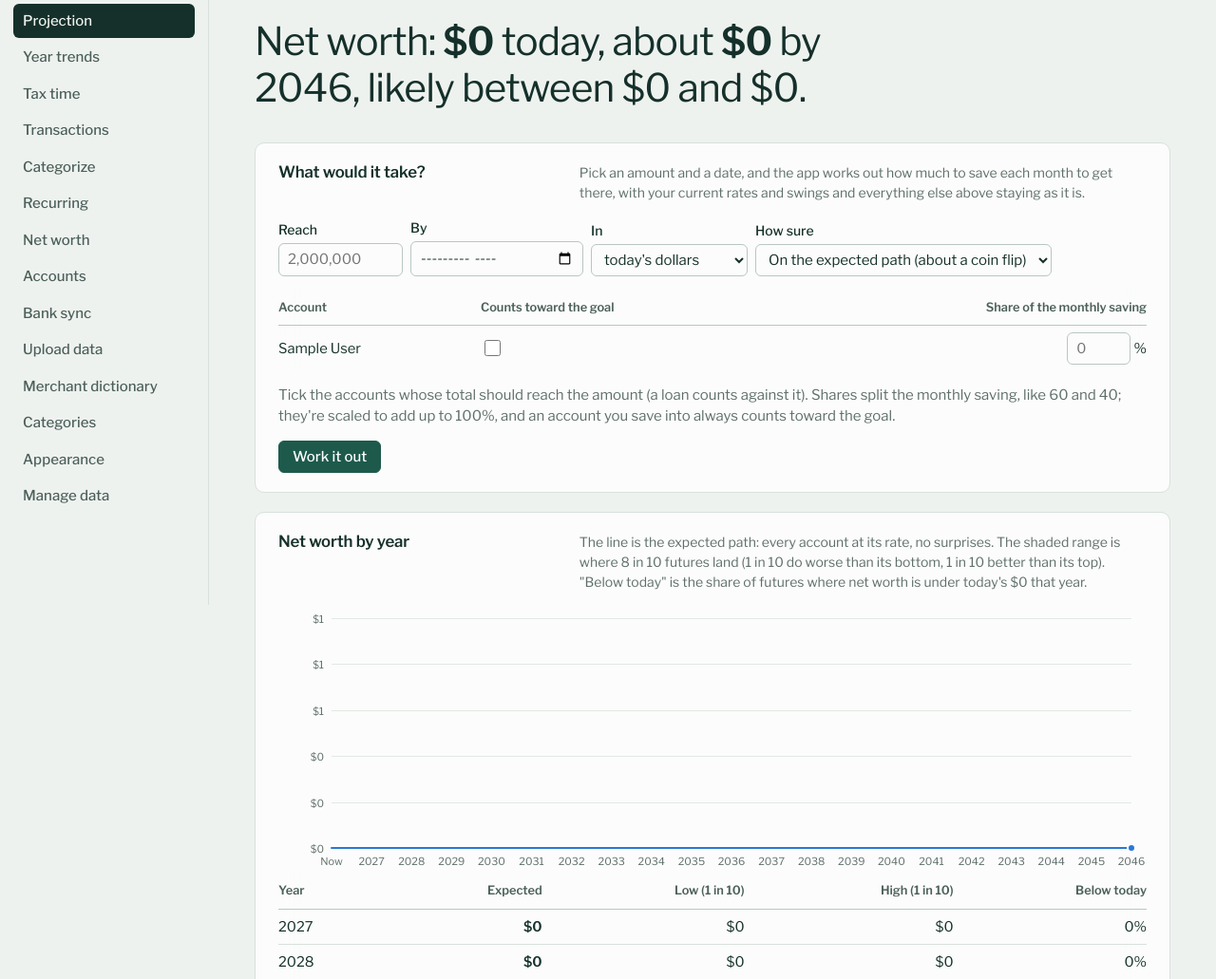
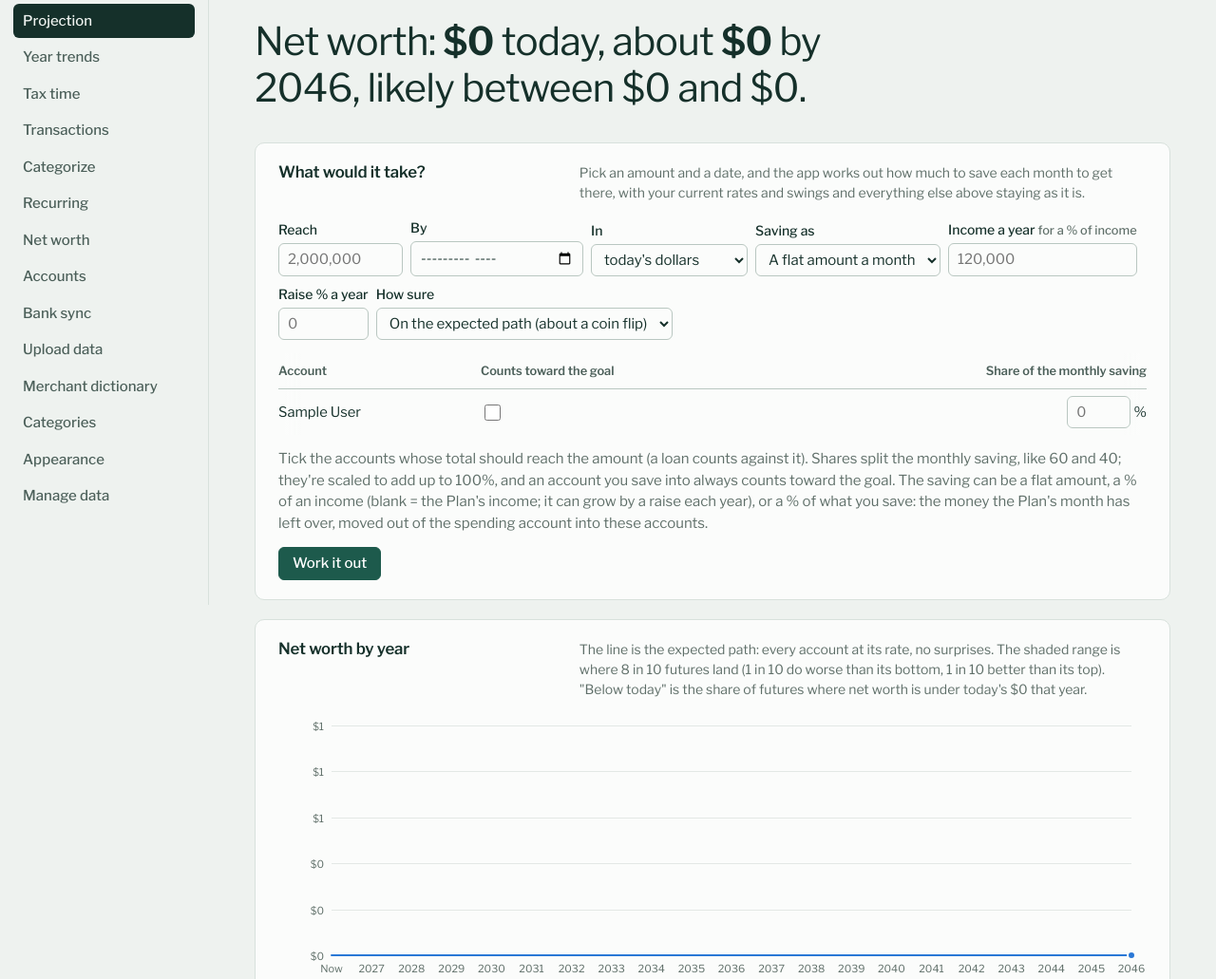
Before and after one commit to AeroPoint/AP-BalancePoint, a Flask app: page /projection in a window 1280 px wide. Shown: the part 163-1194 px from the top of the page at 95% size. Run offline with Flask 3, Linux system fonts and the light colour scheme; the visitor is signed in with stand-in values (Sample User, id 1); data comes from the database, SQL or seed files in the repository; data that the repository does not hold is empty.

Commit message:
What would it take: save a flat amount, a % of income (with a yearly raise), or a % of what each month leaves over
Co-Authored-By: Claude Opus 5.5 <noreply@anthropic.com>

```diff
--- a/budget/templates/projection.html
+++ b/budget/templates/projection.html
@@ -35,26 +35,40 @@
   <div class="panel-head"><h2>What would it take?</h2>
     <p class="muted">Pick an amount and a date, and the app works out how much to save each month to get there, with your current
       rates and swings and everything else above staying as it is.</p></div>
+  {% if p.goal_error %}
+  <p class="goal-answer">{% if p.goal_error == 'savings needs the plan' %}A share of what you save needs the Plan: turn on "Include the Plan" below.
+    {% else %}There's nothing to take a share of: {{ 'the Plan has no month with money left over before that date' if gs.basis == 'savings' else 'the income is 0' }}.{% endif %}</p>
+  {% endif %}
   {% if g %}
   {% set into_names = [] %}{% for aid, share in g.into.items() %}{% set _ = into_names.append(names.get(aid) ~ (' ' ~ '%.0f'|format(share * 100) ~ '%' if g.into|length > 1 else '')) %}{% endfor %}
   {% set measure_names = [] %}{% for aid in g.measure %}{% set _ = measure_names.append(names.get(aid)) %}{% endfor %}
   <p class="goal-answer">
-    {% if g.needed is none %}
+    {% if g.needed is none and g.basis == 'savings' %}
+      Even everything the Plan's months leave over doesn't reach {{ g.amount|money(false) }} by {{ g.by|month_label }} {{ g.label }}: save a flat amount
+      or a share of income on top, pick a later date, or a lower level of certainty.
+    {% elif g.needed is none %}
       Even saving a lot more each month doesn't reach {{ g.amount|money(false) }} by {{ g.by|month_label }} {{ g.label }}: try a later date or a lower level of certainty.
     {% elif g.on_track %}
       <b>You're already on track:</b> without saving anything extra, you'd reach {{ g.amount|money(false) }}{% if g.real %} (today's dollars){% endif %}
       by {{ g.by|month_label }} {{ g.label }}.
     {% else %}
-      Save <b>{{ g.needed|money(false) }} a month</b>{% if g.into|length > 1 %}, split {{ into_names|join(', ') }},{% else %} into {{ into_names[0] }}{% endif %}
-      on top of what you do now, to have <b>{{ g.amount|money(false) }}</b>{% if g.real %} in today's dollars ({{ g.target|money(false) }} in {{ g.by[:4] }} dollars){% endif %}
+      {% if g.basis == 'income' %}
+      Save <b>{{ '%.1f'|format(g.needed * 100) }}% of income</b> ({{ g.income|money(false) }} a year{% if g.raise %}, growing {{ g.raise }}% a year{% endif %}:
+      {{ (g.needed * p.goal_first)|money(false) }} a month to start){% elif g.basis == 'savings' %}
+      Put <b>{{ '%.0f'|format(g.needed * 100) }}% of what you save</b> each month (what the Plan's month leaves over; {{ (g.needed * p.goal_first)|money(false) }}
+      in the first month){% else %}
+      Save <b>{{ g.needed|money(false) }} a month</b>{% endif %}{% if g.into|length > 1 %}, split {{ into_names|join(', ') }},{% else %} into {{ into_names[0] }}{% endif %}
+      {{ 'instead of leaving it in the spending account,' if g.basis == 'savings' else 'on top of what you do now,' }} to have <b>{{ g.amount|money(false) }}</b>{% if g.real %} in today's dollars ({{ g.target|money(false) }} in {{ g.by[:4] }} dollars){% endif %}
       by {{ g.by|month_label }}, {{ g.label }}.
-      {% if p.plan_income %}That's {{ '%.0f'|format(g.needed / p.plan_income * 100) }}% of the Plan's monthly income.{% endif %}
+      {% if p.plan_income and g.basis == 'flat' %}That's {{ '%.0f'|format(g.needed / p.plan_income * 100) }}% of the Plan's monthly income.{% endif %}
     {% endif %}
   </p>
   <p class="muted">Counted toward the goal: {{ measure_names|join(', ') }}{% if g.measure|length > 3 %} ({{ g.measure|length }} accounts){% endif %}.
     Without saving anything extra, the expected path gets to {{ g.expected_without|money(false) }}{% if g.real %} in today's dollars{% endif %},
-    and {{ '%.0f'|format(g.reach_without * 100) }}% of the futures reach the goal. The amount is the same each month{% if g.real %}, in dollars of the day (it isn't raised with inflation){% endif %};
-    it comes out of what you'd otherwise spend, so it's on top of the Plan.</p>
+    and {{ '%.0f'|format(g.reach_without * 100) }}% of the futures reach the goal. {% if g.basis == 'flat' %}The amount is the same each month{% if g.real %}, in dollars of the day (it isn't raised with inflation){% endif %};
+    it comes out of what you'd otherwise spend, so it's on top of the Plan.{% elif g.basis == 'income' %}It moves with the income{% if g.raise %} as it grows{% endif %},
+    and comes out of what you'd otherwise spend, on top of the Plan.{% else %}It changes with the month: more when the Plan's month leaves more over,
+    nothing in months that run short.{% endif %}</p>
   {% endif %}
   {% set gm = gs.measure if gs.measure is iterable and gs.measure is not string else [] %}
   {% set gi = gs.into if gs.into is mapping else {} %}
@@ -64,6 +78,11 @@
       <label class="field"><span>By</span><input type="month" name="by" required value="{{ gs.by or '' }}"></label>
       <label class="field"><span>In</span>
         <select name="real"><option value="1"{% if gs.real %} selected{% endif %}>today's dollars</option><option value="0"{% if gs and not gs.real %} selected{% endif %}>dollars of that day</option></select></label>
+      <label class="field"><span>Saving as</span>
+        <select name="basis">{% for value, label in [('flat', 'A flat amount a month'), ('income', 'A % of income'), ('savings', 'A % of what you save')] %}<option value="{{ value }}"{% if gs.basis == value %} selected{% endif %}>{{ label }}</option>{% endfor %}</select></label>
+      <label class="field"><span>Income a year <small class="muted">for a % of income</small></span>
+        <input name="income" inputmode="decimal" size="10" value="{{ '%.0f'|format(gs.income) if gs.income else '' }}" placeholder="{{ '%.0f'|format(p.plan_income * 12) if p.plan_income else '120,000' }}"></label>
+      <label class="field"><span>Raise % a year</span><input name="raise" inputmode="decimal" size="4" value="{{ gs['raise'] or '' }}" placeholder="0"></label>
       <label class="field"><span>How sure</span>
         <select name="confidence">
           <option value="expected"{% if gs.confidence == 'expected' %} selected{% endif %}>On the expected path (about a coin flip)</option>
@@ -89,7 +108,9 @@
       </table>
     </div>
     <p class="muted">Tick the accounts whose total should reach the amount (a loan counts against it). Shares split the monthly saving,
-      like 60 and 40; they're scaled to add up to 100%, and an account you save into always counts toward the goal.</p>
+      like 60 and 40; they're scaled to add up to 100%, and an account you save into always counts toward the goal.
+      The saving can be a flat amount, a % of an income (blank = the Plan's income; it can grow by a raise each year), or a % of what you
+      save: the money the Plan's month has left over, moved out of the spending account into these accounts.</p>
     <div class="inline"><button class="btn primary">Work it out</button>{% if g %}<button class="btn quiet" name="clear" value="1" formnovalidate>Clear</button>{% endif %}</div>
   </form>
 </section>
--- a/budget/views.py
+++ b/budget/views.py
@@ -304,7 +304,8 @@ def save_projection_goal():
                          "measure": [aid for aid in ids if form.get(f"measure-{aid}") == "1"],
                          "into": {aid: form.get(f"share-{aid}", "").strip().rstrip("%") for aid in ids
                                   if form.get(f"share-{aid}", "").strip().rstrip("%") not in ("", "0")},
-                         "confidence": form.get("confidence", "expected")}
+                         "confidence": form.get("confidence", "expected"), "basis": form.get("basis", "flat"),
+                         "income": _money_input(form.get("income")), "raise": form.get("raise", "").strip().rstrip("%")}
     projection.save_setup(conn, setup)
     conn.commit()
     return redirect(url_for(".projection_page") + "#goal")
```
Also changed, not shown: budget/projection.py (+34 -4 lines), tests/test_projection.py (+38 -0 lines), CHANGELOG.md, README.md.
